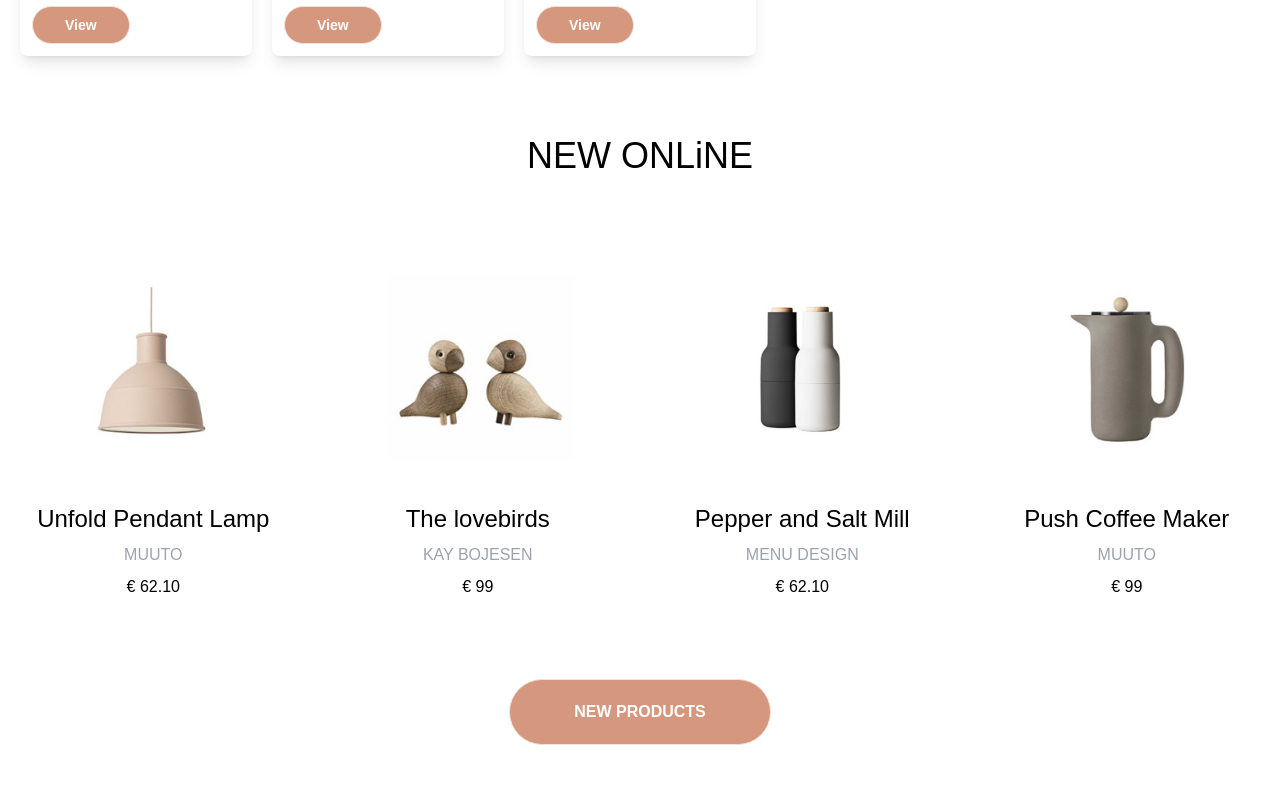
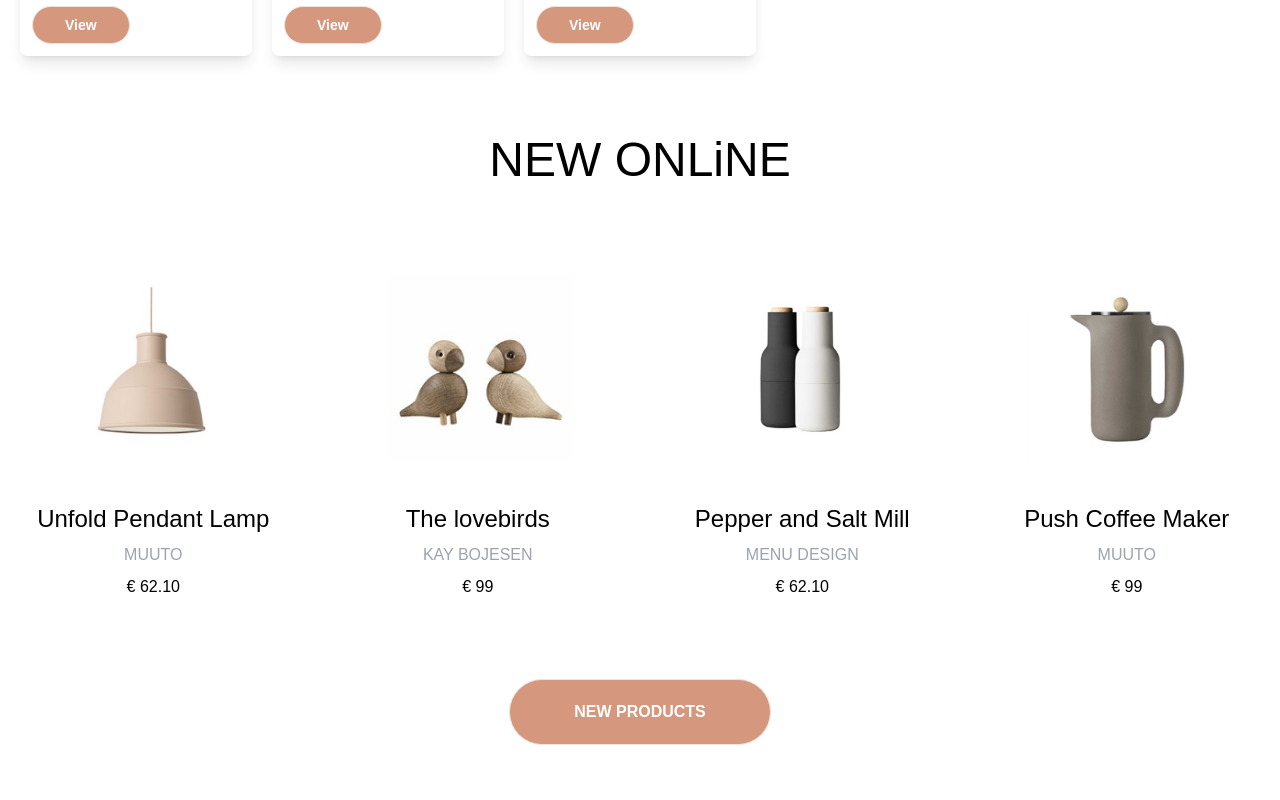
Before and after one commit to MohammadAmitHasan/ikebana-base, a Next.js app: page / in a window 1280 px wide. Shown: the part 1660-2460 px from the top of the page. Built offline with nearby package versions, Linux system fonts and the light colour scheme; some icons are missing.

Commit message:
feat: Final Edition

```diff
--- a/components/layout/layout.jsx
+++ b/components/layout/layout.jsx
@@ -1,5 +1,5 @@
-import Footer from './footer';
-import Navbar from './header';
+import Footer from './Footer';
+import Navbar from './Navbar';
 
 const Layout = ({ children }) => {
   return (
--- /dev/null
+++ b/components/reuseable/SectionTitle/index.jsx
@@ -0,0 +1,10 @@
+const SectionTitle = ({ className = '', children }) => {
+  return (
+    <div
+      className={`text-2xl sm:text-3xl lg:text-4xl xl:text-5xl  text-center mb-4 md:mb-8 ${className}`}
+    >
+      {children}
+    </div>
+  );
+};
+export default SectionTitle;
--- a/components/subpages/Home/AboutUs/index.jsx
+++ b/components/subpages/Home/AboutUs/index.jsx
@@ -1,4 +1,5 @@
 import Button from '@/components/reuseable/Button';
+import SectionTitle from '@/components/reuseable/SectionTitle';
 import Image from 'next/image';
 import aboutUsData from '../utils/aboutUsData';
 
@@ -7,9 +8,7 @@
     <div className="pt-10 lg:pt-20 grid grid-cols-1 lg:grid-cols-3 max-w-[1920px] mx-auto gap-y-2 lg:gap-10 lg:pr-14 px-5">
       <div className="flex justify-center items-center">
         <div>
-          <h1 className="text-2xl sm:text-3xl lg:text-4xl xl:text-5xl text-center mb-4 md:mb-8 ">
-            AbOUT Us
-          </h1>
+          <SectionTitle>AbOUT Us</SectionTitle>
           <p className="leading-7 md:leading-9 text-justify w-48 mx-auto">
             Our interior consultants are happy to help you! By phone, in our
             store or even on location.
--- a/components/subpages/Home/Design/index.jsx
+++ b/components/subpages/Home/Design/index.jsx
@@ -1,4 +1,5 @@
 import Button from '@/components/reuseable/Button';
+import SectionTitle from '@/components/reuseable/SectionTitle';
 import Image from 'next/image';
 
 const Design = () => {
@@ -8,9 +9,8 @@
         <Button className="!py-3">OUR COLLECTION</Button>
         <span className="text-gray-500 font-bold">FROM OVER 100 BRANDS</span>
       </div>
-      <h1 className="text-2xl sm:text-3xl lg:text-4xl xl:text-5xl  text-center mb-4 md:mb-8 ">
-        DESiGN FURNiTURE AT MiSTERDESiGN
-      </h1>
+
+      <SectionTitle>DESiGN FURNiTURE AT MiSTERDESiGN</SectionTitle>
       <div className="w-10 h-0.5 mx-auto bg-tan"></div>
       <div className="grid grid-cols-1 lg:grid-cols-2 md:mt-14 mt-4">
         <p className="leading-7 md:leading-9 text-justify xl:ml-28 md:px-10 xl:mr-14 xl:mt-24 order-2 lg:order-1">
--- a/components/subpages/Home/MisterDesign/index.jsx
+++ b/components/subpages/Home/MisterDesign/index.jsx
@@ -1,12 +1,12 @@
+import SectionTitle from '@/components/reuseable/SectionTitle';
 import Image from 'next/image';
 import MisterDesignData from '../utils/misterDesignData';
 
 const MisterDesign = () => {
   return (
     <div className="pt-10 container mx-auto px-2">
-      <h1 className="text-2xl sm:text-3xl lg:text-4xl xl:text-5xl  text-center mb-4 md:mb-8 ">
-        MiSTER DESigN AdVANTAgES
-      </h1>
+      <SectionTitle>MiSTER DESigN AdVANTAgES</SectionTitle>
+
       <div className="grid grid-cols-1 xs:grid-cols-2 lg:grid-cols-4 gap-10 pt-10 lg:pt-14">
         {MisterDesignData?.map((mister) => (
           <div key={Math.random()} className="space-y-5">
--- a/components/subpages/Home/NewOnline/index.jsx
+++ b/components/subpages/Home/NewOnline/index.jsx
@@ -1,4 +1,5 @@
 import Button from '@/components/reuseable/Button';
+import SectionTitle from '@/components/reuseable/SectionTitle';
 import Image from 'next/image';
 import { useRef } from 'react';
 import { FaArrowLeftLong, FaArrowRightLong } from 'react-icons/fa6';
@@ -12,9 +13,7 @@
   const nextRef = useRef(null);
   return (
     <div className="container mx-auto">
-      <h1 className="text-2xl sm:text-3xl md:text-4xl text-center md:mb-10">
-        NEW ONLiNE
-      </h1>
+      <SectionTitle>NEW ONLiNE</SectionTitle>
       <div className="relative mt-3">
         {/* Custom Buttons */}
         <div className="absolute top-[37%] z-50 my-auto cursor-pointer px-2">
```
Also changed, not shown: components/layout/Navbar/index.jsx (renamed from components/layout/header/index.jsx), components/layout/Navbar/menu/index.jsx (renamed from components/layout/header/menu/index.jsx).
